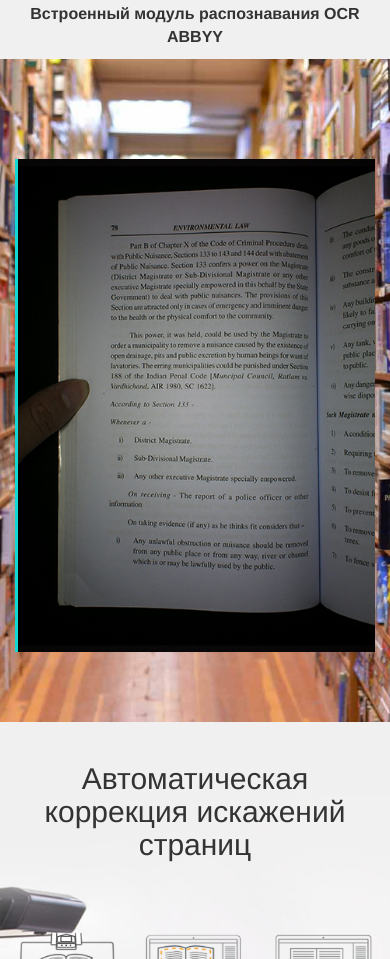
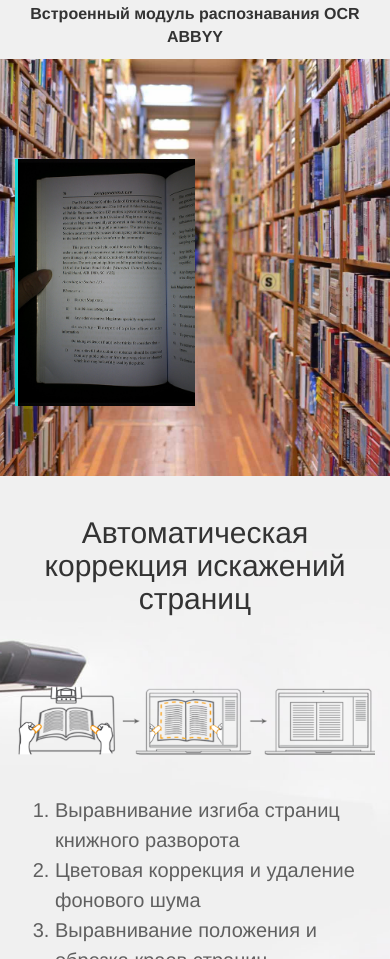
Before and after one commit to ryahin/Doko-Book-scanner, a website: page index.html in a window 390 px wide. Shown: the part 1458-2417 px from the top of the page. Drawn offline with Linux system fonts and the light colour scheme.

Commit message:
responsive book animation

```diff
--- a/less/style.less
+++ b/less/style.less
@@ -120,6 +120,9 @@ header {
         margin-top: 100px;
         margin-bottom: 70px;
         position: relative;
+        &>img {
+            max-width: 50%;
+        }
         .separator {
             height: 100%;
             width: 50%;
```
Also changed, not shown: css/style.css.
